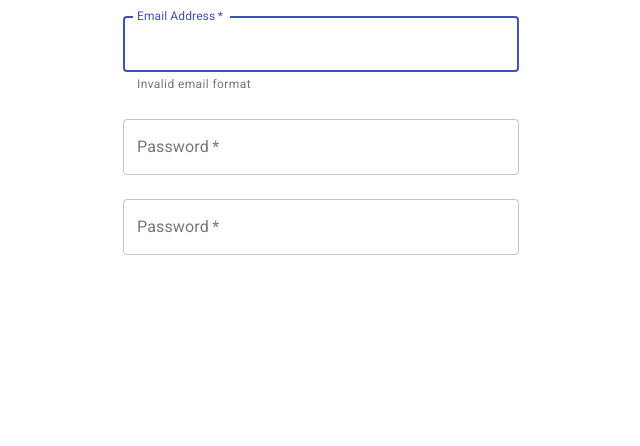
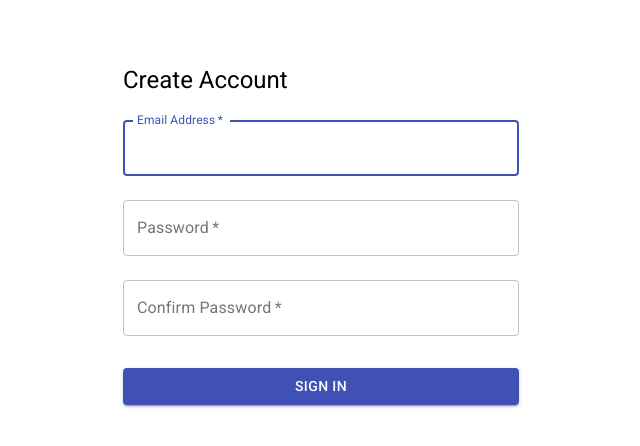
Before and after one commit to yaololo/set-up-project, a React app in the folder client/: page /signup in a window 1280 px wide. Shown: the top 446 px of the page, without its empty margins (319-959 px from the left). Built offline with nearby package versions, Linux system fonts and the light colour scheme.

Commit message:
Add sign up function in FE

```diff
--- a/client/src/components/signup/index.tsx
+++ b/client/src/components/signup/index.tsx
@@ -1,17 +1,14 @@
 import React, { useState, useEffect } from "react";
-import {
-  Avatar,
-  Button,
-  TextField,
-  Link,
-  Grid,
-  Box,
-  Typography,
-  Container
-} from "@material-ui/core";
+import { TextField, Typography, Container } from "@material-ui/core";
 import { useStyles } from "./style";
 import { IFormValues } from "interface/signup";
 import { validateEmail } from "lib/validator";
+import Button from "components/public/button";
+import userStore from "store/user";
+import { useObserver } from "mobx-react";
+import { useHistory } from "react-router-dom";
+import { isSuccessful } from "lib/utils";
+import Notification from "components/public/notification";
 
 const Signup = () => {
   const [formValues, setFormValues] = useState<IFormValues>({
@@ -19,15 +16,27 @@ const Signup = () => {
     password: "",
     confirmPassword: ""
   });
-  const [validEmail, setValidEmail] = useState<boolean>(true);
+  const [isValidEmail, setIsValidEmail] = useState<boolean>(true);
+  const [isLoading, setIsLoading] = useState<boolean>(false);
+  const [isPasswordMatched, setIsPasswordMatched] = useState<boolean>(true);
+  const [signUpFailMsg, setSignUpFailMsg] = useState<string>("");
+  const [isErrorVisible, setIsErrorVisible] = useState<boolean>(false);
 
+  const history = useHistory();
   const classes = useStyles();
 
   const emailValidation = () => {
     const { email } = formValues;
     const isValid = validateEmail.test(email.toLowerCase());
-    setValidEmail(isValid);
+    setIsValidEmail(isValid);
     return isValid;
+  };
+
+  const validatePassword = () => {
+    const { password, confirmPassword } = formValues;
+    const isMatched = password === confirmPassword;
+    setIsPasswordMatched(isMatched);
+    return isMatched;
   };
 
   const handleOnChange = (fieldName: keyof IFormValues) => (
@@ -36,8 +45,27 @@ const Signup = () => {
     setFormValues({ ...formValues, [fieldName]: event.target.value });
   };
 
-  return (
+  const handleSubmit = async (e: React.FormEvent<HTMLFormElement>) => {
+    e.preventDefault();
+    const isEmailValid = emailValidation();
+    const isPasswordMatch = validatePassword();
+
+    try {
+      await userStore.signup(formValues);
+      history.push("/main/account");
+    } catch (e) {
+      setIsErrorVisible(true);
+      setSignUpFailMsg(e.message);
+    }
+  };
+
+  return useObserver(() => (
+    <div className={classes.wrapper}>
       <Container component="main" maxWidth="xs">
+        <Typography component="h1" variant="h5">
+          Create Account
+        </Typography>
+        <form className={classes.form} onSubmit={handleSubmit}>
           <div className={classes.paper}>
             <TextField
               variant="outlined"
@@ -49,8 +77,8 @@ const Signup = () => {
               onChange={handleOnChange("email")}
               onBlur={emailValidation}
               value={formValues.email}
-          helperText={"Invalid email format"}
-          error={!validEmail}
+              helperText={isValidEmail ? null : "Invalid email format"}
+              error={!isValidEmail}
             />
             <TextField
               variant="outlined"
@@ -67,14 +95,35 @@ const Signup = () => {
               margin="normal"
               required
               fullWidth
-          label="Password"
+              label="Confirm Password"
               type="password"
-          value={formValues.password}
-          onChange={handleOnChange("password")}
+              value={formValues.confirmPassword}
+              helperText={isPasswordMatched ? null : "Password not match"}
+              onChange={handleOnChange("confirmPassword")}
+              error={!isPasswordMatched}
+              onBlur={validatePassword}
             />
           </div>
+          <Button
+            type="submit"
+            fullWidth
+            variant="contained"
+            color="primary"
+            className={classes.submit}
+            isLoading={isLoading}
+          >
+            Sign In
+          </Button>
+        </form>
+        <Notification
+          variant={"error"}
+          message={signUpFailMsg}
+          visible={isErrorVisible}
+          setVisible={setIsErrorVisible}
+        />
       </Container>
-  );
+    </div>
+  ));
 };
 
 export default Signup;
--- /dev/null
+++ b/client/src/lib/utils.ts
@@ -0,0 +1,3 @@
+const isSuccessful = (status: number) => status >= 200 && status < 300;
+
+export { isSuccessful };
--- a/client/src/store/user.ts
+++ b/client/src/store/user.ts
@@ -3,6 +3,7 @@ import { IFormValues } from "interface/login";
 import { ajax } from "lib/axios";
 import { IUserProfile } from "interface/user";
 import { ICustomizedError } from "interface/axios";
+import { IFormValues as ISignUpFrom } from "interface/signup";
 
 class UserStore {
   @observable userProfile: IUserProfile | null = null;
@@ -33,6 +34,20 @@ class UserStore {
     });
   };
 
+  signup = (payload: ISignUpFrom) => {
+    return new Promise(async (resolve, reject) => {
+      try {
+        const response = await ajax.post<IUserProfile>("/user/signup", payload);
+        const email = response.data;
+        this.setUserProfile(email);
+
+        return resolve(response);
+      } catch (e) {
+        return reject(e as ICustomizedError);
+      }
+    });
+  };
+
   @action setUserProfile = (profile: IUserProfile | null) => {
     this.userProfile = profile;
   };
```
Lines whose indentation alone changed are shown as unchanged.
